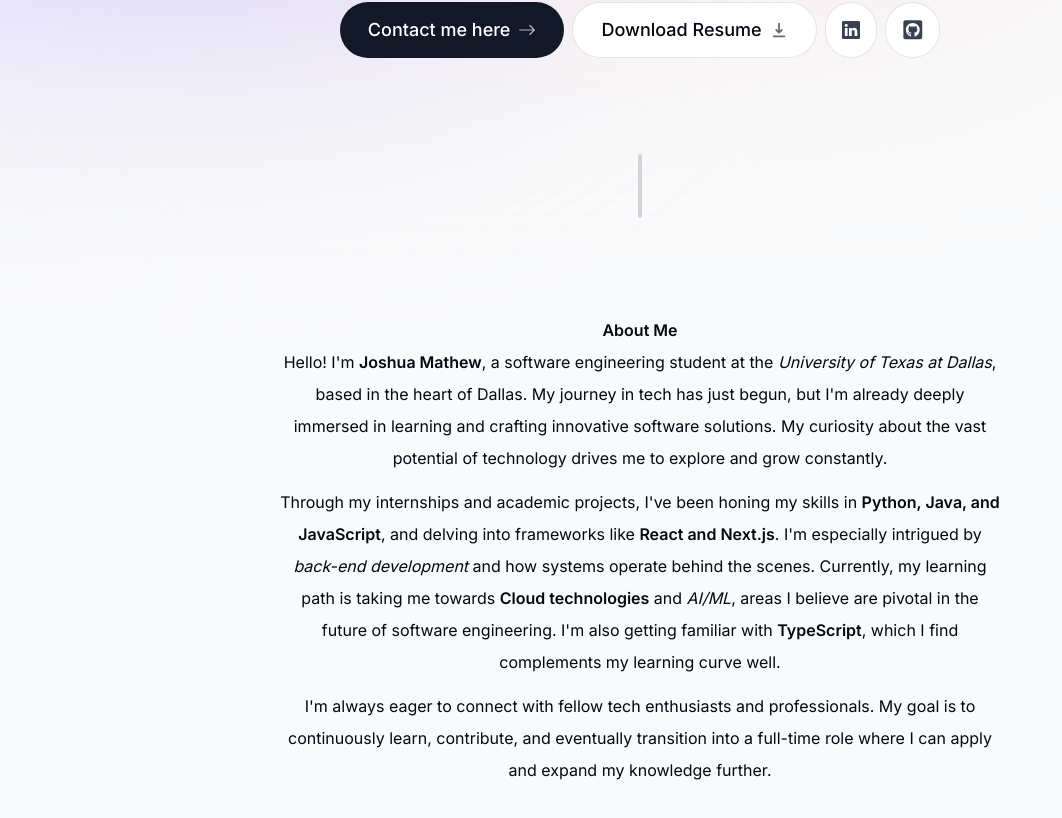
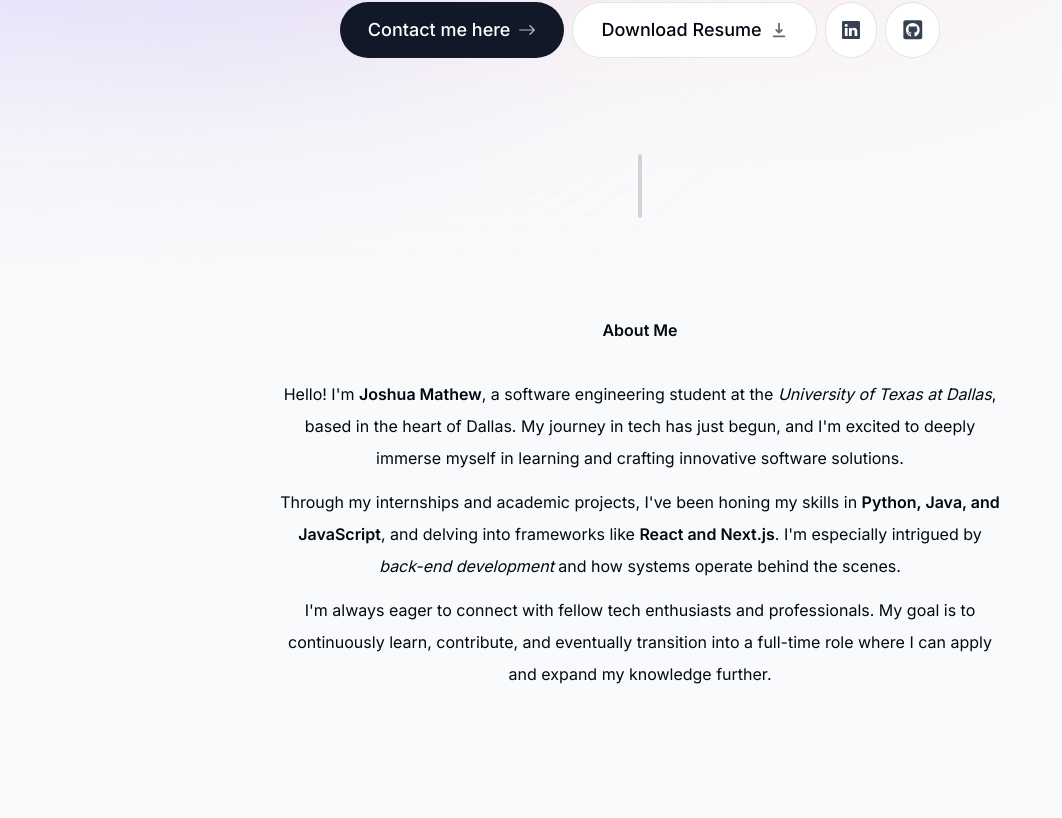
Before and after one commit to JoshuaM195/Portfolio3.0, a Next.js app: page / in a window 1280 px wide. Shown: the part 456-1274 px from the top of the page, without its empty margins (0-1062 px from the left). Built offline with nearby package versions, Linux system fonts and the light colour scheme.

Commit message:
about update

```diff
--- a/src/components/about.tsx
+++ b/src/components/about.tsx
@@ -6,7 +6,7 @@ export default function About() {
       className="mb-28 max-w-[45rem] text-center leading-8 sm:mb-40 scroll-mt-28"
       id="about"
     >
-      <h2 className="text-3x1 capitalize" style={{ fontWeight: 600 }}>
+      <h2 className="text-3x1 capitalize mb-8" style={{ fontWeight: 600 }}>
         About me
       </h2>
       <p className="mb-3">
@@ -16,10 +16,9 @@ export default function About() {
         </span>
         , a software engineering student at the{" "}
         <span className="italic">University of Texas at Dallas</span>, based in
-        the heart of Dallas. My journey in tech has just begun, but I'm already
-        deeply immersed in learning and crafting innovative software solutions.
-        My curiosity about the vast potential of technology drives me to explore
-        and grow constantly.
+        the heart of Dallas. My journey in tech has just begun, and I'm excited
+        to deeply immerse myself in learning and crafting innovative software
+        solutions.
       </p>
       <p className="mb-3">
         Through my internships and academic projects, I've been honing my skills
@@ -28,12 +27,7 @@ export default function About() {
         <span style={{ fontWeight: 600 }}>React and Next.js</span>. I'm
         especially intrigued by{" "}
         <span className="italic">back-end development</span> and how systems
-        operate behind the scenes. Currently, my learning path is taking me
-        towards <span style={{ fontWeight: 600 }}>Cloud technologies</span> and{" "}
-        <span className="italic">AI/ML</span>, areas I believe are pivotal in
-        the future of software engineering. I'm also getting familiar with{" "}
-        <span style={{ fontWeight: 600 }}>TypeScript</span>, which I find
-        complements my learning curve well.
+        operate behind the scenes.
       </p>
       <p className="mb-3">
         I'm always eager to connect with fellow tech enthusiasts and
```
